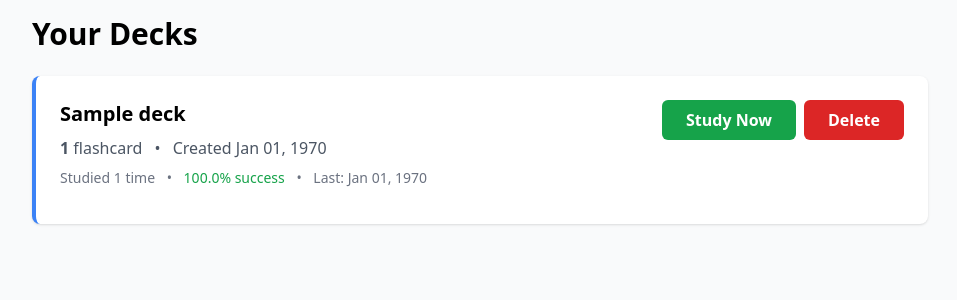
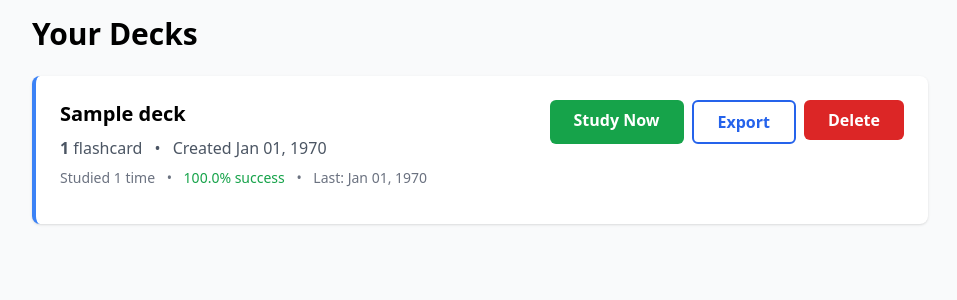
Before and after one commit to finleystephenson/gizmo-lite, a Flask app: page /decks in a window 1280 px wide. Shown: the part 64-364 px from the top of the page, without its empty margins (160-1117 px from the left). Run offline with Flask 3, Linux system fonts and the light colour scheme; tables that the repository leaves empty hold one stand-in row (values such as "Sample post"); some libraries are stand-ins or nearby versions.

Commit message:
feat(07-01): add deck export functionality
- Add Deck.export_to_dict() method returning name, ISO timestamp, and cards
- Add GET /deck/<id>/export route returning JSON file download
- Add Export button to decks.html with blue outline styling
- Filename format: {deck_name}_flashcards.json

```diff
--- a/src/models/deck.py
+++ b/src/models/deck.py
@@ -188,3 +188,49 @@ class Deck:
             'success_rate': round(success_rate, 1),
             'last_studied': row['last_studied']
         }
+
+    @staticmethod
+    def export_to_dict(deck_id):
+        """
+        Export a deck to a dictionary suitable for JSON export.
+
+        For students: This method creates a shareable representation of a deck
+        that includes only the content (name, created_at, cards) without internal
+        IDs or study statistics. This allows users to share decks with classmates.
+
+        Args:
+            deck_id (int): ID of the deck to export
+
+        Returns:
+            dict: Export-friendly deck data or None if not found
+            Format: {
+                'name': str,
+                'created_at': str (ISO format),
+                'cards': list of {'question': str, 'answer': str}
+            }
+        """
+        from datetime import datetime
+        from .flashcard import Flashcard
+
+        # Get the deck
+        deck = Deck.get_by_id(deck_id)
+        if not deck:
+            return None
+
+        # Get all flashcards for this deck
+        flashcards = Flashcard.get_by_deck(deck_id)
+
+        # Format cards for export (only question and answer, no IDs or stats)
+        cards = [
+            {'question': card['question'], 'answer': card['answer']}
+            for card in flashcards
+        ]
+
+        # Convert Unix timestamp to ISO format string for portability
+        created_at_iso = datetime.fromtimestamp(deck['created_at']).isoformat()
+
+        return {
+            'name': deck['name'],
+            'created_at': created_at_iso,
+            'cards': cards
+        }
--- a/src/routes/main.py
+++ b/src/routes/main.py
@@ -7,7 +7,7 @@ For students: Routes are URL endpoints that your Flask app responds to.
 Each route function (called a "view") handles a specific URL pattern.
 """
 
-from flask import Blueprint, render_template, request, redirect, url_for, jsonify, session
+from flask import Blueprint, render_template, request, redirect, url_for, jsonify, session, flash, Response
 from src.services.flashcard_generator import FlashcardGenerator
 from src.models.deck import Deck
 from src.models.flashcard import Flashcard
@@ -410,6 +410,48 @@ def delete_deck(deck_id):
     return redirect(url_for('main.decks'))
 
 
+@main.route('/deck/<int:deck_id>/export')
+def export_deck(deck_id):
+    """
+    Export a deck as a downloadable JSON file.
+
+    For students: This endpoint creates a JSON file download containing the deck
+    name and all flashcard question-answer pairs. Users can share this file with
+    classmates who can then import it to create a copy of the deck.
+
+    The Content-Disposition header tells the browser to download the file
+    rather than display it, and specifies the suggested filename.
+    """
+    import json
+
+    # Get the deck data for export
+    # For students: Deck.export_to_dict() returns None if deck not found
+    deck_data = Deck.export_to_dict(deck_id)
+
+    if not deck_data:
+        flash('Deck not found', 'error')
+        return redirect(url_for('main.decks'))
+
+    # Create JSON string with nice formatting
+    # For students: indent=2 makes the JSON human-readable
+    json_content = json.dumps(deck_data, indent=2)
+
+    # Create a safe filename from the deck name
+    # For students: We replace spaces with underscores and keep it simple
+    safe_name = deck_data['name'].replace(' ', '_').replace('/', '_')
+    filename = f"{safe_name}_flashcards.json"
+
+    # Return the JSON as a downloadable file
+    # For students: Response() creates a custom HTTP response
+    # - mimetype: tells browser this is JSON data
+    # - Content-Disposition: tells browser to download as file with specified name
+    return Response(
+        json_content,
+        mimetype='application/json',
+        headers={'Content-Disposition': f'attachment; filename="{filename}"'}
+    )
+
+
 @main.route('/card/<int:card_id>/delete', methods=['POST'])
 def delete_card(card_id):
     """
--- a/src/templates/decks.html
+++ b/src/templates/decks.html
@@ -46,7 +46,7 @@
                         {% endif %}
                     </div>
 
-                    <!-- Action buttons: Study Now and Delete -->
+                    <!-- Action buttons: Study Now, Export, and Delete -->
                     <!-- For students: Flex container keeps buttons aligned side by side -->
                     <div class="flex gap-2">
                         <!-- Study Now button -->
@@ -54,6 +54,13 @@
                         <a href="/study/{{ deck.id }}"
                            class="bg-green-600 text-white py-2 px-6 rounded-md hover:bg-green-700 transition-colors font-bold">
                             Study Now
+                        </a>
+
+                        <!-- Export button -->
+                        <!-- For students: This downloads the deck as a JSON file for sharing -->
+                        <a href="/deck/{{ deck.id }}/export"
+                           class="border-2 border-blue-600 text-blue-600 py-2 px-6 rounded-md hover:bg-blue-50 transition-colors font-bold">
+                            Export
                         </a>
 
                         <!-- Delete button with confirmation -->
```
